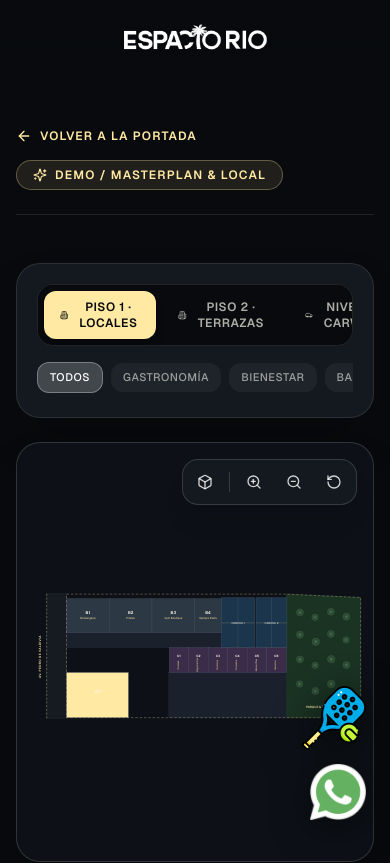
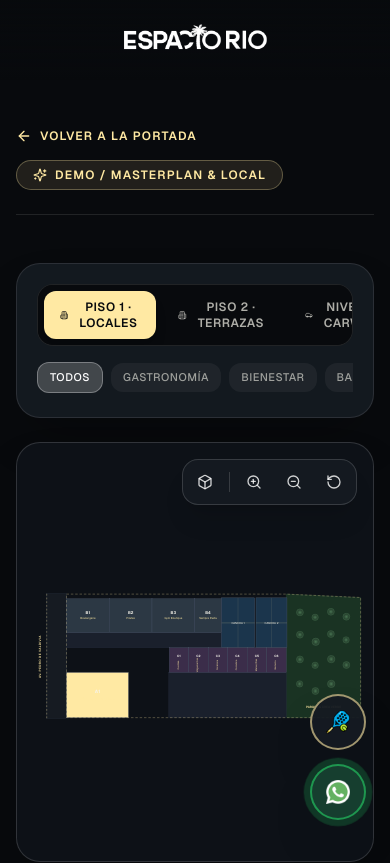
Before and after one commit to leonarriagada/espaciorio, a Next.js app: page /local in a window 390 px wide. Shown: the top 863 px of the page. Built offline with nearby package versions, Linux system fonts and the light colour scheme.

Commit message:
feat: add floating WhatsApp and padel booking buttons component

```diff
--- a/src/components/ui/WhatsAppButton.tsx
+++ b/src/components/ui/WhatsAppButton.tsx
@@ -20,7 +20,7 @@
       transition={{ duration: 0.5, delay: 1 }}
       className="fixed bottom-6 right-6 z-50 flex flex-col items-end gap-3.5"
     >
-      {/* 1. Padel Booking Floating Button (Top - Unmasked, Full Prominence) */}
+      {/* 1. Padel Booking Floating Button (Top) */}
       <div className="flex items-center gap-3 group">
         <span className="hidden sm:inline-block bg-[#080A0D]/95 backdrop-blur-md text-[#FFE9A3] text-xs font-semibold px-3.5 py-1.5 rounded-full border border-[#FFE9A3]/30 shadow-xl opacity-0 group-hover:opacity-100 transition-opacity duration-300 pointer-events-none">
           Reserva tu cancha de pádel ✦
@@ -31,21 +31,21 @@
           target="_blank"
           rel="noreferrer"
           aria-label="Reservar cancha de pádel"
-          className="relative flex items-center justify-center w-16 h-16 sm:w-20 sm:h-20 hover:scale-115 active:scale-95 transition-all duration-300 focus:outline-none drop-shadow-[0_10px_20px_rgba(0,0,0,0.7)]"
+          className="relative flex items-center justify-center w-14 h-14 rounded-full bg-[#161B22]/95 border-2 border-[#FFE9A3]/60 text-white shadow-2xl hover:bg-[#FFE9A3] hover:border-[#FFE9A3] hover:scale-110 active:scale-95 transition-all duration-300 focus:outline-none p-3.5 group/padel"
         >
           <div className="relative w-full h-full">
             <Image
               src="/raqueta-de-padel.png"
               alt="Reservar Cancha de Pádel"
               fill
-              sizes="80px"
+              sizes="56px"
               className="object-contain"
             />
           </div>
         </a>
       </div>
 
-      {/* 2. WhatsApp Floating Button (Bottom - Direct PNG Icon) */}
+      {/* 2. WhatsApp Floating Button (Bottom - Dark Capsule Mask) */}
       <div className="flex items-center gap-3 group">
         <span className="hidden sm:inline-block bg-[#080A0D]/95 backdrop-blur-md text-[#F5F3EA] text-xs font-semibold px-3.5 py-1.5 rounded-full border border-white/10 shadow-xl opacity-0 group-hover:opacity-100 transition-opacity duration-300 pointer-events-none">
           ¿Consultas? Escríbenos a WhatsApp ✦
@@ -56,14 +56,17 @@
           target="_blank"
           rel="noreferrer"
           aria-label="Contactar por WhatsApp"
-          className="relative flex items-center justify-center w-14 h-14 sm:w-16 sm:h-16 hover:scale-115 active:scale-95 transition-all duration-300 focus:outline-none drop-shadow-[0_8px_18px_rgba(0,0,0,0.6)]"
+          className="relative flex items-center justify-center w-14 h-14 rounded-full bg-[#161B22]/95 border-2 border-[#25D366]/60 text-white shadow-2xl hover:bg-[#25D366] hover:border-[#25D366] hover:scale-110 active:scale-95 transition-all duration-300 focus:outline-none p-3.5 group/whatsapp"
         >
+          {/* Pulse Effect */}
+          <span className="absolute inset-0 rounded-full bg-[#25D366]/30 animate-ping pointer-events-none" />
+
           <div className="relative w-full h-full">
             <Image
               src="/whatsapp.png"
               alt="WhatsApp"
               fill
-              sizes="64px"
+              sizes="56px"
               className="object-contain"
             />
           </div>
```
